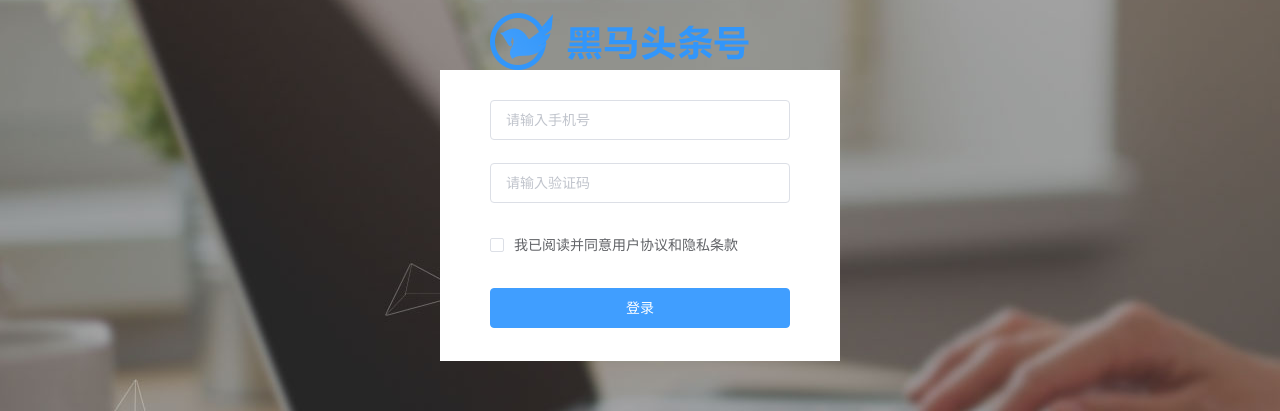
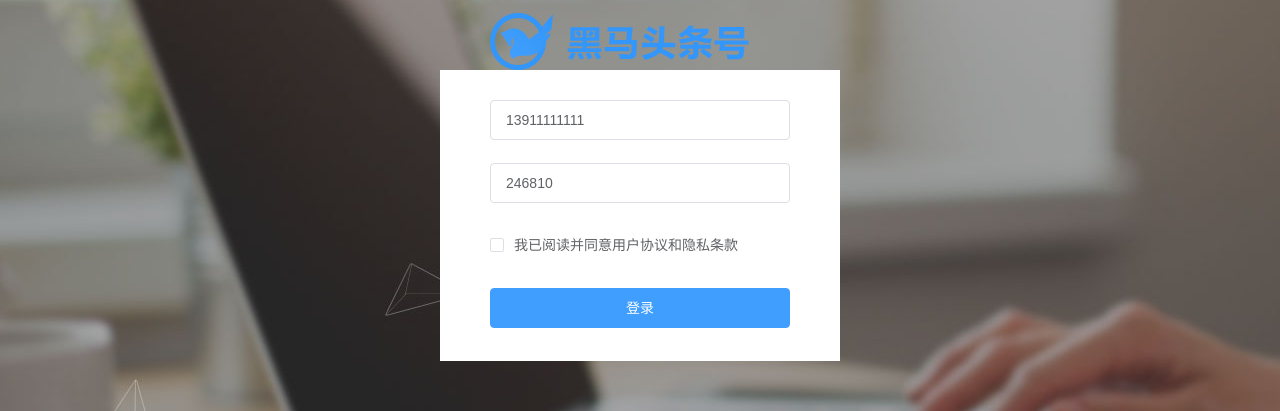
Before and after one commit to HuaDu-XiaoHu/toutiao-publish, a Vue app: page /#/login in a window 1280 px wide. Shown: the part 213-624 px from the top of the page. Built offline with nearby package versions, Linux system fonts and the light colour scheme.

Commit message:
完成了登录页面跳转成功到index页

```diff
--- /dev/null
+++ b/src/api/user.js
@@ -0,0 +1,9 @@
+// 用户相关请求模块
+import request from '@/utils/request'
+export const login1 = data => {
+  return request({
+    method: 'POST',
+    url: 'mp/v1_0/authorizations',
+    data
+  })
+}
--- a/src/router/index.js
+++ b/src/router/index.js
@@ -1,6 +1,9 @@
 import Vue from 'vue'
 import VueRouter from 'vue-router'
-import Login from '@/views/login'
+import Login from '@/views/login/'
+import Home from '@/views/home/'
+// 配置layout路由
+import Layout from '@/views/layout'
 
 Vue.use(VueRouter)
 // 路由配置表
@@ -9,9 +12,20 @@ const routes = [
     path: '/login',
     name: 'login',
     component: Login
+  },
+  {
+    path: '/',
+    name: 'layout',
+    component: Layout,
+    children: [
+      {
+        path: '/', // path为空会默认子路由渲染
+        name: 'home',
+        component: Home
+      }
+    ]
   }
 ]
-
 const router = new VueRouter({
   routes
 })
--- a/src/utils/request.js
+++ b/src/utils/request.js
@@ -11,9 +11,26 @@ import axios from 'axios'
 // 我们通过这个实例去发送请求，把需要的配置配置给这个实例来处理
 // 请求的基础路径
 const request = axios.create({
-  baseURL: 'http://ttapi.research.itcast.cn'
+  baseURL: 'http://ttapi.research.itcast.cn/'
 })
 // 请求拦截器
+// request.interceptors.request.use(
+//   function (config) {
+//     const user = JSON.parse(window.localStorage.getItem('user'))
+//     // 如果邮登录用户信息，则统一设置token
+//     if (user) {
+//       config.headers.Authorization = `Bearer ${user.token}`
+//       // 然后我们就可以在允许请求除去之后定制统一业务功能处理
+//       // 当这里return config之后请求会在真正发出去
+//       return config
+//     }
+//     // 请求失败，会经过这里
+//     function (error) {
+//       return Promise.reject(error)
+
+//     }
+//   }
+// )
 // 响应拦截器
 // 导出请求方法
 export default request
--- /dev/null
+++ b/src/views/home/index.vue
@@ -0,0 +1,16 @@
+<template>
+  <div class="home-container">首页</div>
+</template>
+
+<script>
+export default {
+  name: 'HomeIndex',
+  data () {
+    return {}
+  }
+}
+</script>
+
+<style lang="less" scoped>
+</style>>
+</style>
--- /dev/null
+++ b/src/views/layout/index.vue
@@ -0,0 +1,21 @@
+<!--创建layout并配置路由-->
+<template>
+  <div class="layout-container">
+    <div>顶部导航栏</div>
+    <div>侧边导航栏</div>
+    <!-- 子路由器 -->
+    <router-view></router-view>
+  </div>
+</template>
+
+<script>
+export default {
+  name: 'LayoutIndex',
+  data () {
+    return {}
+  }
+}
+</script>
+
+<style lang="less" scoped>
+</style>
--- a/src/views/login/index.vue
+++ b/src/views/login/index.vue
@@ -3,20 +3,35 @@
     <div class="login-header">
       <div class="logo"></div>
     </div>
+    <!-- 配置form表单验证：
+1.给el-from组件绑定model为表单数据对象
+2.给需要验证的表单项el-form-item绑定prop属性
+pron属性需要制定表单对象中的数据名称
+3.通过el-from组件的rules属性配置验证规则
+4.ref的作用主要用来获取表单组件手动触发验证
+手动触发表单验证：
+ -->
     <div class="login-form-warp">
-    <el-form class="login-from" ref="form" :model="user" >
-      <el-form-item>
-        <el-input v-model="user.mobile" placeholder="请输入手机号"></el-input>
+      <el-form class="login-from"
+               :rules="formRules"
+               ref="login-form"
+               :model="user">
+        <el-form-item prop="mobile">
+          <el-input v-model="user.mobile"
+                    placeholder="请输入手机号"></el-input>
+        </el-form-item>
+        <el-form-item prop="code">
+          <el-input v-model="user.code"
+                    placeholder="请输入验证码"></el-input>
+        </el-form-item>
+        <el-form-item prop="agree">
+          <el-checkbox v-model="user.agree">我已阅读并同意用户协议和隐私条款</el-checkbox>
         </el-form-item>
         <el-form-item>
-        <el-input v-model="user.code" placeholder="请输入验证码"></el-input>
-      </el-form-item>
-      <el-form-item>
-        <el-checkbox v-model="checked">我已阅读并同意用户协议和隐私条款</el-checkbox>
-      </el-form-item>
-      <el-form-item>
-        <el-button class="login-btn" type="primary" :loading="loginLoading"
-         @click="onLogin">登录</el-button>
+          <el-button class="login-btn"
+                     type="primary"
+                     :loading="loginLoading"
+                     @click="onLogin()">登录</el-button>
         </el-form-item>
       </el-form>
     </div>
@@ -24,7 +39,8 @@
 </template>
 
 <script>
-import request from '@/utils/request'
+import { login1 } from '@/api/user.js'
+// import axios from 'axios'
 export default {
   name: 'LoginIndex',
   // components: {},
@@ -32,11 +48,36 @@ export default {
   data () {
     return {
       user: {
-        mobile: '',
-        code: ''
+        mobile: '13911111111',
+        code: '246810',
+        agree: false // 是否同意协议
       },
-      checked: false,
-      loginLoading: false
+
+      // checked: false,
+      loginLoading: false,
+      // 表单验证规则配置
+      formRules: {
+        mobile: [
+          { required: true, message: '请输入手机号', trigger: 'change' },
+          { pattern: /^1[3|5|7|8|9]\d{9}$/, message: '请输入正确的号码格式', trigger: 'change' }
+        ],
+        code: [
+          { required: true, message: '请选择活动区域', trigger: 'change' },
+          { pattern: /^\d{6}$/, message: '请输入正确格式的验证码', trigger: 'change' }
+        ],
+        agree: [
+          {
+            validator: (rule, value, callback) => {
+              if (value) {
+                callback()
+              } else {
+                callback(new Error('请同意用户协议'))
+              }
+            },
+            trigger: 'blur'
+          }
+        ]
+      }
     }
   },
   // computed: {},
@@ -46,27 +87,41 @@ export default {
   methods: {
     onLogin () {
       // 获取表单数据
-      // console.log(1)
-      const user = this.user
+      console.log(1)
+      // const user = this.user
       // 表单验证
+      // console.log(this.$refs['login-form'])
+      this.$refs['login-form'].validate(valid => {
+        // console.log(valid)
+        if (!valid) {
+          return
+        }
         // 验证通过，提交登录
+        // alert('登录成功')
+        this.login()
+      })
+    },
+    login () {
       // 开启登录中loading...
+      console.log(0)
       this.loginLoading = true
-      request({
-        methods: 'POST',
-        url: 'mp/v1_0/authorizations',
-        data: user
-      }).then(res => {
-        // console.log(res)
+      console.log(this.user, login1)
+      login1(this.user).then(res => {
+        console.log(res)
+        // console.log(err)
         this.$message({
           message: '登录成功',
           type: 'success'
         })
         // 关闭loading...
-        // this.loginLoading = false
-      }).catch(() => {
+        this.loginLoading = false
+        // 跳转到首页
+        this.$router.push({
+          name: 'home'
+        })
+      }).catch(err => {
         // 失败
-        console.log('失败')
+        console.log(err)
         this.$message.error('登录失败')
       })
       // 关闭loading...
@@ -90,17 +145,18 @@ justify-content: center;
   align-items: center;
   background: url("./login_bg.jpg") no-repeat;
   background-size: convert;
-.login-header{
+  .login-header {
     height: 57px;
     background: url("./logo_index.png") no-repeat;
     width: 300px;
   }
-.login-from{
+  .login-from {
     padding: 30px 50px 10px;
     min-width: 300px;
     background-color: #ffffff;
-.login-btn{
+    .login-btn {
       width: 100%;
-
-}}}
+    }
+  }
+}
 </style>
```
Lines whose indentation alone changed are shown as unchanged.
